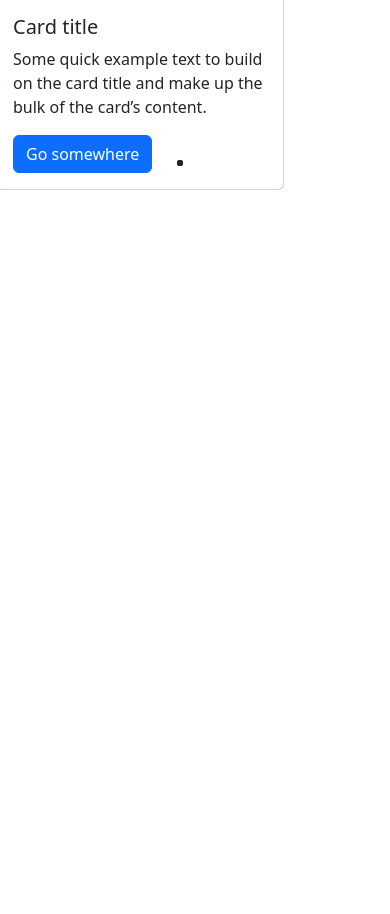
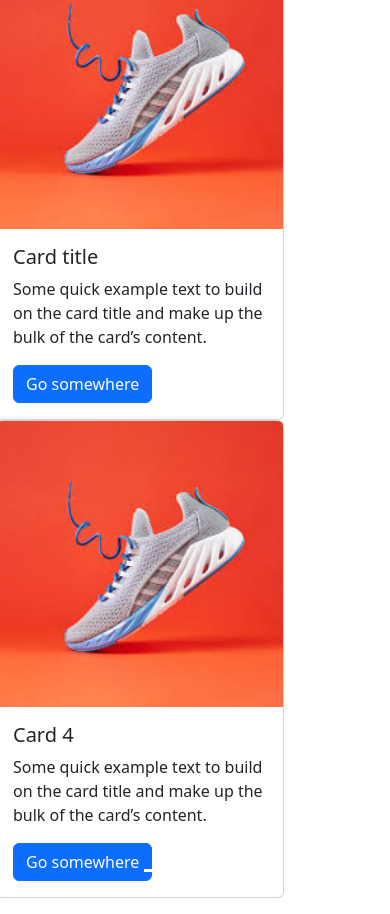
Before and after one commit to shashank12-collab/E-commerce, a Django app: page /shop/ in a window 390 px wide. Shown: the part 1086-2000 px from the top of the page. Before the commit the page ends 1276 px from the top, so only its background shows below. Run offline with Django 5.2, Linux system fonts and the light colour scheme.

Commit message:
making hero section

```diff
--- a/shop/templates/shop/index.html
+++ b/shop/templates/shop/index.html
@@ -1,3 +1,4 @@
+{% load static %}
 <!doctype html>
 <html lang="en">
 
@@ -5,6 +6,7 @@
   <meta charset="utf-8">
   <meta name="viewport" content="width=device-width, initial-scale=1">
   <title>Bootstrap demo</title>
+
   <style>
     .col-md-3 {
       display: inline-block;
@@ -16,11 +18,16 @@
       height: auto;
     }
 
-    body .carousel-indicators li {
+    body .carousel-indicators button {
       background-color: blue;
     }
 
-    body .carousel-control-prev-icon body .carousel-control-next-icon {
+    .carousel-indicators .active {
+      background-color: blue;
+    }
+
+    body .carousel-control-prev-icon,
+    body .carousel-control-next-icon {
       background-color: blue;
     }
 
@@ -43,6 +50,7 @@
         aria-controls="navbarSupportedContent" aria-expanded="false" aria-label="Toggle navigation">
         <span class="navbar-toggler-icon"></span>
       </button>
+
       <div class="collapse navbar-collapse" id="navbarSupportedContent">
         <ul class="navbar-nav me-auto mb-2 mb-lg-0">
           <li class="nav-item">
@@ -51,10 +59,12 @@
           <li class="nav-item">
             <a class="nav-link" href="#">Link</a>
           </li>
+
           <li class="nav-item dropdown">
             <a class="nav-link dropdown-toggle" href="#" role="button" data-bs-toggle="dropdown" aria-expanded="false">
               Dropdown
             </a>
+
             <ul class="dropdown-menu">
               <li><a class="dropdown-item" href="#">Action</a></li>
               <li><a class="dropdown-item" href="#">Another action</a></li>
@@ -64,31 +74,35 @@
               <li><a class="dropdown-item" href="#">Something else here</a></li>
             </ul>
           </li>
+
           <li class="nav-item">
             <a class="nav-link disabled" aria-disabled="true">Disabled</a>
           </li>
         </ul>
+
         <form class="d-flex" role="search">
           <input class="form-control me-2" type="search" placeholder="Search" aria-label="Search" />
           <button class="btn btn-outline-success" type="submit">Search</button>
         </form>
+
       </div>
     </div>
   </nav>
 
-  <div id="demo" class="carousel slide" data-ride="carousel">
-    <ul class="carousel-indicators">
-      <li data-target="#demo" data-slide-to="0" class="active"></li>
-      <li data-target="#demo" data-slide-to="1"></li>
-      <li data-target="#demo" data-slide-to="2"></li>
-    </ul>
+<div class="container"></div>
+  <div id="demo" class="carousel slide my-3" data-bs-ride="carousel">
+    <div class="carousel-indicators">
+      <button type="button" data-bs-target="#demo" data-bs-slide-to="0" class="active"></button>
+      <button type="button" data-bs-target="#demo" data-bs-slide-to="1"></button>
+      <button type="button" data-bs-target="#demo" data-bs-slide-to="2"></button>
+    </div>
 
-    <!--slideshow -->
     <div class="container carousel-inner no-padding">
+
       <div class="carousel-item active">
         <div class="col-xs-3 col col-sm-3 col-md-3">
           <div class="card" style="width: 18rem;">
-            <img src="..." class="card-img-top" alt="...">
+            <img src="{% static 'shop/ecom1.jpg' %}" class="card-img-top" alt="{% static 'shop/ecom1.jpg' %}">
             <div class="card-body">
               <h5 class="card-title">Card title</h5>
               <p class="card-text">Some quick example text to build on the card title and make up the bulk of the card’s
@@ -100,34 +114,7 @@
 
         <div class="col-xs-3 col col-sm-3 col-md-3">
           <div class="card" style="width: 18rem;">
-            <img src="..." class="card-img-top" alt="...">
-            <div class="card-body">
-              <h5 class="card-title">Card title</h5>
-              <p class="card-text">Some quick example text to build on the card title and make up the bulk of the card’s
-                content.</p>
-              <a href="#" class="btn btn-primary">Go somewhere</a>
-            </div>
-          </div>
-        </div>
-
-
-        <div class="col-xs-3 col col-sm-3 col-md-3">
-          <div class="card" style="width: 18rem;">
-            <img src="..." class="card-img-top" alt="...">
-            <div class="card-body">
-              <h5 class="card-title">Card title</h5>
-              <p class="card-text">Some quick example text to build on the card title and make up the bulk of the card’s
-                content.</p>
-              <a href="#" class="btn btn-primary">Go somewhere</a>
-            </div>
-          </div>
-        </div>
-      </div>
-
-      <div class="carousel-item ">
-        <div class="col-xs-3 col col-sm-3 col-md-3">
-          <div class="card" style="width: 18rem;">
-            <img src="..." class="card-img-top" alt="...">
+            <img src="{% static 'shop/ecom1.jpg' %}" class="card-img-top" alt="{% static 'shop/ecom1.jpg' %}">
             <div class="card-body">
               <h5 class="card-title">Card title</h5>
               <p class="card-text">Some quick example text to build on the card title and make up the bulk of the card’s
@@ -139,7 +126,7 @@
 
         <div class="col-xs-3 col col-sm-3 col-md-3">
           <div class="card" style="width: 18rem;">
-            <img src="..." class="card-img-top" alt="...">
+            <img src="{% static 'shop/ecom1.jpg' %}" class="card-img-top" alt="{% static 'shop/ecom1.jpg' %}">
             <div class="card-body">
               <h5 class="card-title">Card title</h5>
               <p class="card-text">Some quick example text to build on the card title and make up the bulk of the card’s
@@ -149,12 +136,11 @@
           </div>
         </div>
 
-
-        <div class="col-xs-3 col col-sm-3 col-md-3">
+        <div class="col-md-3">
           <div class="card" style="width: 18rem;">
-            <img src="..." class="card-img-top" alt="...">
+            <img src="{% static 'shop/ecom1.jpg' %}" class="card-img-top" alt="{% static 'shop/ecom1.jpg' %}">
             <div class="card-body">
-              <h5 class="card-title">Card title</h5>
+              <h5 class="card-title">Card 4</h5>
               <p class="card-text">Some quick example text to build on the card title and make up the bulk of the card’s
                 content.</p>
               <a href="#" class="btn btn-primary">Go somewhere</a>
@@ -163,10 +149,13 @@
         </div>
       </div>
 
-      <div class="carousel-item active">
+
+
+
+      <div class="carousel-item">
         <div class="col-xs-3 col col-sm-3 col-md-3">
           <div class="card" style="width: 18rem;">
-            <img src="..." class="card-img-top" alt="...">
+            <img src="{% static 'shop/ecom1.jpg' %}" class="card-img-top" alt="{% static 'shop/ecom1.jpg' %}">
             <div class="card-body">
               <h5 class="card-title">Card title</h5>
               <p class="card-text">Some quick example text to build on the card title and make up the bulk of the card’s
@@ -178,7 +167,7 @@
 
         <div class="col-xs-3 col col-sm-3 col-md-3">
           <div class="card" style="width: 18rem;">
-            <img src="..." class="card-img-top" alt="...">
+            <img src="{% static 'shop/ecom1.jpg' %}" class="card-img-top" alt="{% static 'shop/ecom1.jpg' %}">
             <div class="card-body">
               <h5 class="card-title">Card title</h5>
               <p class="card-text">Some quick example text to build on the card title and make up the bulk of the card’s
@@ -188,10 +177,9 @@
           </div>
         </div>
 
-
         <div class="col-xs-3 col col-sm-3 col-md-3">
           <div class="card" style="width: 18rem;">
-            <img src="..." class="card-img-top" alt="...">
+            <img src="{% static 'shop/ecom1.jpg' %}" class="card-img-top" alt="{% static 'shop/ecom1.jpg' %}">
             <div class="card-body">
               <h5 class="card-title">Card title</h5>
               <p class="card-text">Some quick example text to build on the card title and make up the bulk of the card’s
@@ -200,22 +188,87 @@
             </div>
           </div>
         </div>
+        <div class="col-md-3">
+          <div class="card" style="width: 18rem;">
+            <img src="{% static 'shop/ecom1.jpg' %}" class="card-img-top" alt="{% static 'shop/ecom1.jpg' %}">
+            <div class="card-body">
+              <h5 class="card-title">Card 4</h5>
+              <p class="card-text">Some quick example text to build on the card title and make up the bulk of the card’s
+                content.</p>
+              <a href="#" class="btn btn-primary">Go somewhere</a>
+            </div>
+          </div>
+        </div>
       </div>
+
+
+      <div class="carousel-item">
+        <div class="col-xs-3 col col-sm-3 col-md-3">
+          <div class="card" style="width: 18rem;">
+            <img src="{% static 'shop/ecom1.jpg' %}" class="card-img-top" alt="{% static 'shop/ecom1.jpg' %}">
+            <div class="card-body">
+              <h5 class="card-title">Card title</h5>
+              <p class="card-text">Some quick example text to build on the card title and make up the bulk of the card’s
+                content.</p>
+              <a href="#" class="btn btn-primary">Go somewhere</a>
+            </div>
+          </div>
+        </div>
+
+        <div class="col-xs-3 col col-sm-3 col-md-3">
+          <div class="card" style="width: 18rem;">
+            <img src="{% static 'shop/ecom1.jpg' %}" class="card-img-top" alt="{% static 'shop/ecom1.jpg' %}">
+            <div class="card-body">
+              <h5 class="card-title">Card title</h5>
+              <p class="card-text">Some quick example text to build on the card title and make up the bulk of the card’s
+                content.</p>
+              <a href="#" class="btn btn-primary">Go somewhere</a>
+            </div>
+          </div>
+        </div>
+
+        <div class="col-xs-3 col col-sm-3 col-md-3">
+          <div class="card" style="width: 18rem;">
+            <img src="{% static 'shop/ecom1.jpg' %}" class="card-img-top" alt="{% static 'shop/ecom1.jpg' %}">
+            <div class="card-body">
+              <h5 class="card-title">Card title</h5>
+              <p class="card-text">Some quick example text to build on the card title and make up the bulk of the card’s
+                content.</p>
+              <a href="#" class="btn btn-primary">Go somewhere</a>
+            </div>
+          </div>
+        </div>
+        <div class="col-md-3">
+          <div class="card" style="width: 18rem;">
+            <img src="{% static 'shop/ecom1.jpg' %}" class="card-img-top" alt="{% static 'shop/ecom1.jpg' %}">
+            <div class="card-body">
+              <h5 class="card-title">Card 4</h5>
+              <p class="card-text">Some quick example text to build on the card title and make up the bulk of the card’s
+                content.</p>
+              <a href="#" class="btn btn-primary">Go somewhere</a>
+            </div>
+          </div>
+        </div>
+      </div>
+
     </div>
   </div>
 
-  <!--left and right control for the slide-->
-  <a class="carousel-control-prev" href="#demo" data-slide="prev">
+
+  <!--  correction: controls Bootstrap 5 -->
+  <button class="carousel-control-prev" type="button" data-bs-target="#demo" data-bs-slide="prev">
     <span class="carousel-control-prev-icon"></span>
-  </a>
-  <a class="carousel-control-next" href="#demo" data-slide="prev">
-    <span class="carousel-control-icon"></span>
-  </a>
+  </button>
+
+  <button class="carousel-control-next" type="button" data-bs-target="#demo" data-bs-slide="next">
+    <span class="carousel-control-next-icon"></span>
+  </button>
 
 
   <script src="https://cdn.jsdelivr.net/npm/bootstrap@5.3.8/dist/js/bootstrap.bundle.min.js"
     integrity="sha384-FKyoEForCGlyvwx9Hj09JcYn3nv7wiPVlz7YYwJrWVcXK/BmnVDxM+D2scQbITxI"
     crossorigin="anonymous"></script>
+
 </body>
 
 </html>
```
Also changed, not shown: shop/static/shop/ecom1.jpg (added).
